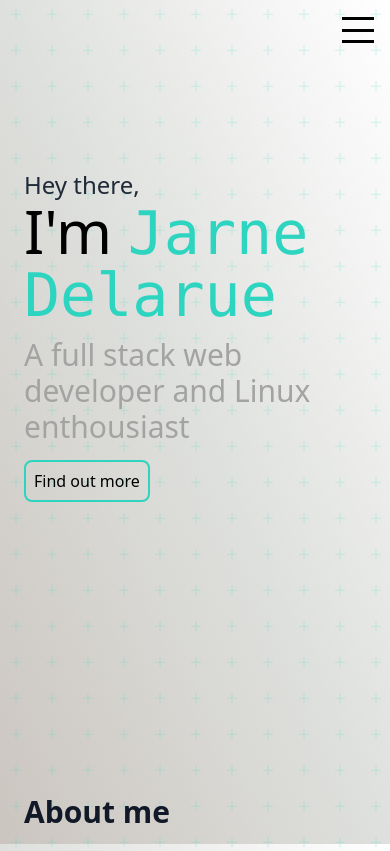
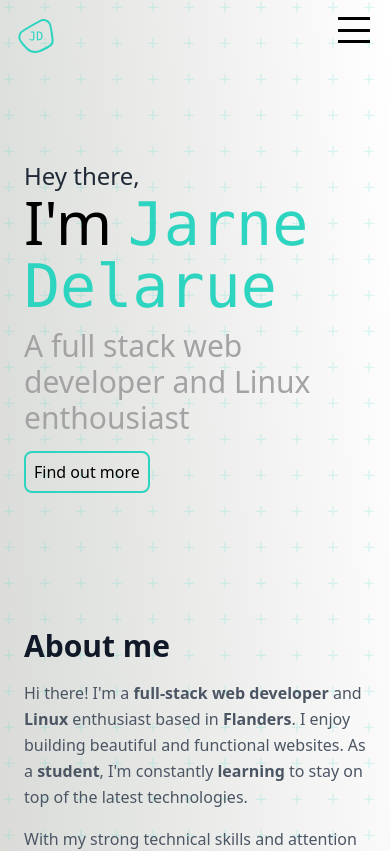
Before and after one commit to JarneDel/frontend-portfolio, a Nuxt app: page / in a window 390 px wide. Shown: the top 851 px of the page. Built offline with nearby package versions, Linux system fonts and the light colour scheme.

Commit message:
bye bye fancy animation (performance)

```diff
--- a/components/Section/SectionFold.vue
+++ b/components/Section/SectionFold.vue
@@ -1,5 +1,5 @@
 <template>
-  <article class="mt-[20vh] mb-[30vh] font-sans md:my-48 md:mt-80">
+  <article class="mt-40 mb-24 font-sans md:my-48 md:mt-80">
     <p
       class="text-2xl font-medium text-gray-800 dark:text-gray-200 lg:text-3xl"
     >
--- /dev/null
+++ b/components/Styled/styledAnchorScroll.vue
@@ -0,0 +1,12 @@
+<template>
+  <a
+    v-bind:href="to"
+    class="border-1 flex flex-row gap-3 rounded-lg border-transparent p-2 transition-colors duration-200 focus:outline-none hocus:bg-primary-light/20 hocus:text-primary-light dark:hover:border-gray-400 dark:hover:border-primary-light dark:hocus:bg-gray-600/20"
+  >
+    <slot />
+  </a>
+</template>
+
+<script setup>
+defineProps(['to'])
+</script>
--- a/components/navigation/DesktopNavigation.vue
+++ b/components/navigation/DesktopNavigation.vue
@@ -1,10 +1,5 @@
 <template>
   <div class="flex flex-row justify-between">
-    <h1 class="p-3">
-      <NuxtLink to="/">
-        <Logo></Logo>
-      </NuxtLink>
-    </h1>
     <ul class="flex-rows mx-6 my-4 flex gap-8">
       <li>
         <StyledNuxtLink :to="'/#about'">
--- a/components/navigation/MobileNavigationButton.vue
+++ b/components/navigation/MobileNavigationButton.vue
@@ -1,40 +1,5 @@
 <template>
   <div class="py-1 pl-3">
-    <!--    <button-->
-    <!--      v-on:click="$emit('click')"-->
-    <!--      class="grid items-center rounded-lg border-2 border-transparent p-1 outline-none focus-visible:border-solid focus-visible:border-primary-light dark:shadow-primary-dark dark:focus-visible:border-primary-light"-->
-    <!--    >-->
-    <!--      <svg-->
-    <!--        v-if="!isOpen"-->
-    <!--        xmlns="http://www.w3.org/2000/svg"-->
-    <!--        class="h-6 w-6"-->
-    <!--        fill="none"-->
-    <!--        viewBox="0 0 24 24"-->
-    <!--        stroke="currentColor"-->
-    <!--      >-->
-    <!--        <path-->
-    <!--          stroke-linecap="round"-->
-    <!--          stroke-linejoin="round"-->
-    <!--          stroke-width="2"-->
-    <!--          d="M4 6h16M4 12h16M4 18h16"-->
-    <!--        />-->
-    <!--      </svg>-->
-    <!--      <svg-->
-    <!--        v-else-->
-    <!--        xmlns="http://www.w3.org/2000/svg"-->
-    <!--        class="h-6 w-6"-->
-    <!--        fill="none"-->
-    <!--        viewBox="0 0 24 24"-->
-    <!--        stroke="currentColor"-->
-    <!--      >-->
-    <!--        <path-->
-    <!--          stroke-linecap="round"-->
-    <!--          stroke-linejoin="round"-->
-    <!--          stroke-width="2"-->
-    <!--          d="M6 18L18 6M6 6l12 12"-->
-    <!--        />-->
-    <!--      </svg>-->
-    <!--    </button>-->
     <input
       type="checkbox"
       name=""
@@ -67,7 +32,7 @@ defineProps({
   width: 32px;
   position: absolute;
   top: 17px;
-  right: 40px;
+  right: 20px;
   z-index: 2;
   display: flex;
   flex-direction: column;
@@ -103,8 +68,8 @@ input {
   display: block;
   height: 32px;
   width: 32px;
-  top: 20px;
-  right: 40px;
+  top: 16px;
+  right: 20px;
   z-index: 5;
   opacity: 0;
   cursor: pointer;
--- a/components/svg/Logo.vue
+++ b/components/svg/Logo.vue
@@ -5,6 +5,7 @@
     viewBox="0 0 12.7 12.7"
     xml:space="preserve"
     xmlns="http://www.w3.org/2000/svg"
+    title="Jarne Delarue"
   >
     <g fill="#2dd4bf">
       <path
--- a/layouts/default.vue
+++ b/layouts/default.vue
@@ -1,13 +1,14 @@
 <template>
   <div
-    class="scroll-smooth bg-gradient-to-tr from-background-light-500 via-background-light-300 to-background-light-100 bg-fixed bg-no-repeat dark:from-background-dark-500 dark:via-background-dark-300 dark:to-background-dark-100"
+    class="scroll-smooth bg-gradient-to-tr from-background-light-500 via-background-light-300 to-background-light-100 bg-no-repeat dark:from-background-dark-500 dark:via-background-dark-300 dark:to-background-dark-100"
   >
     <div
-      class="min-h-screen bg-light-repeating-bg motion-safe:animate-moveBg dark:bg-dark-repeating-bg dark:text-gray-100 lg:mx-0"
+      class="min-h-screen bg-light-repeating-bg dark:bg-dark-repeating-bg dark:text-gray-100 lg:mx-0"
+      :class="false && 'motion-safe:animate-moveBg'"
     >
-      <div class="mx-6 md:mx-0">
+      <div class="mx-6">
         <div
-          class="fixed top-0 z-20 h-[72px] w-full transition-all duration-200"
+          class="fixed left-0 right-0 top-0 z-20 flex h-[72px] w-full flex-row justify-between transition-all duration-200 md:mx-0"
           ref="header"
           :class="{
             '-translate-y-[72px]': isHidden,
@@ -15,14 +16,18 @@
               isSticky,
           }"
         >
+          <h1 class="p-3 md:mx-2">
+            <NuxtLink to="/">
+              <Logo></Logo>
+            </NuxtLink>
+          </h1>
           <DesktopNavigation class="hidden md:flex" />
           <MobileNavigationButton
-            class="mr-8 flex justify-end md:hidden"
+            class="md:hidden"
             :is-open="isOpen"
             v-on:click="isOpen = !isOpen"
           />
         </div>
-
         <MobileSideNav
           class="md:hidden"
           :is-open="isOpen"
```
Also changed, not shown: public/images/dark-repeating-bg.svg.
